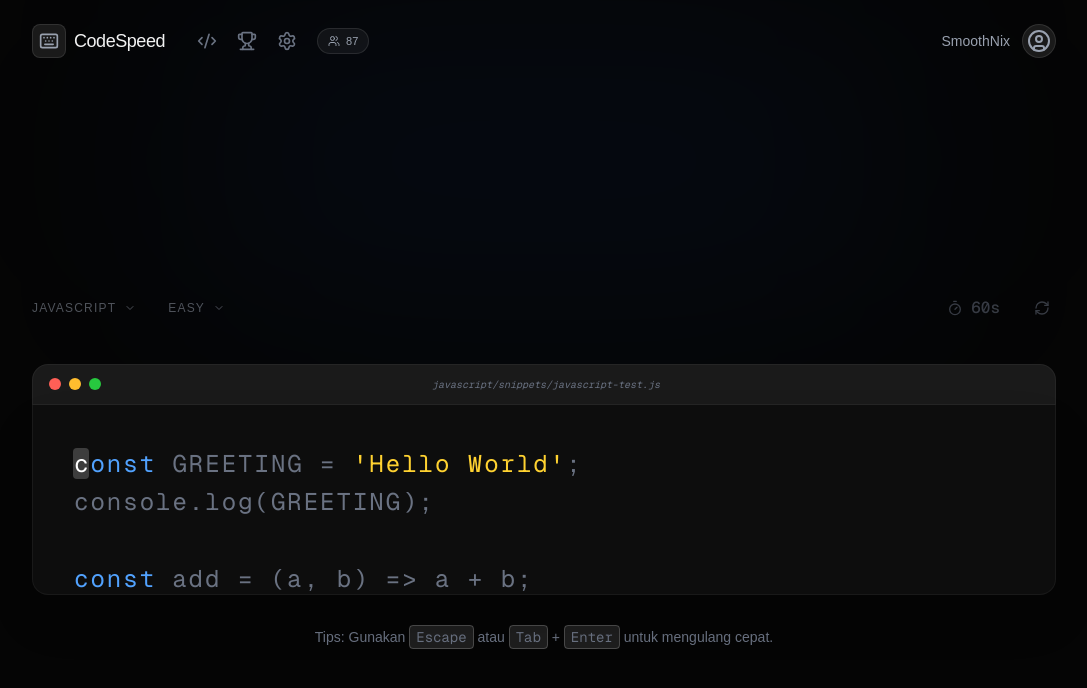
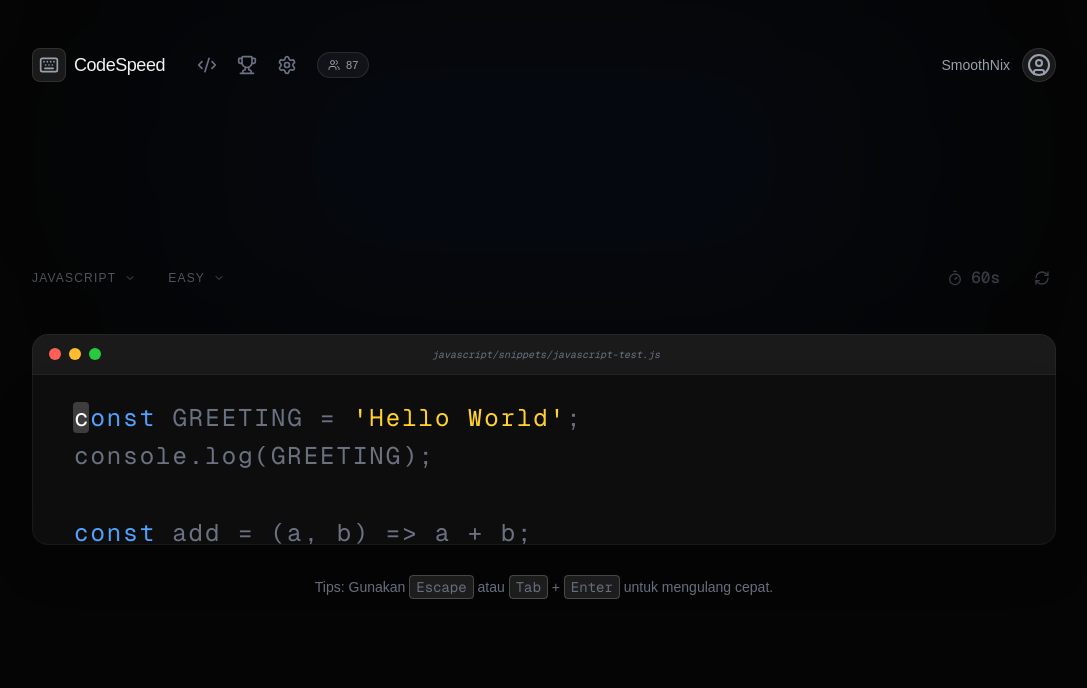
Before and after one commit to awakdeni/typing-test, a Next.js app: page / in a window 1280 px wide. Shown: the top 688 px of the page, without its empty margins (96-1183 px from the left). Built offline with nearby package versions, Linux system fonts and the light colour scheme.

Commit message:
style: menggeser seluruh layout ke atas untuk efisiensi ruang

```diff
--- a/src/app/page.tsx
+++ b/src/app/page.tsx
@@ -9,9 +9,9 @@ export default function Home() {
         <div className="absolute top-0 left-1/2 -translate-x-1/2 w-[60%] h-[40%] bg-blue-600/5 blur-[120px] rounded-full" />
       </div>
 
-      <div className="relative z-10 container mx-auto px-4 py-6 flex flex-col min-h-screen">
+      <div className="relative z-10 container mx-auto px-4 pt-12 pb-20 flex flex-col min-h-screen">
         {/* Navigation Header */}
-        <header className="flex items-center justify-between mb-24 max-w-5xl mx-auto w-full">
+        <header className="flex items-center justify-between mb-12 max-w-5xl mx-auto w-full">
           <div className="flex items-center gap-8">
             <div className="flex items-center gap-2 group cursor-pointer">
               <div className="bg-[#1a1a1a] p-1.5 rounded-lg border border-white/10 group-hover:border-blue-500/50 transition-colors">
--- a/src/components/CodeDisplay.tsx
+++ b/src/components/CodeDisplay.tsx
@@ -92,7 +92,7 @@ export const CodeDisplay: React.FC<CodeDisplayProps> = ({
 
       <div
         ref={containerRef}
-        className="relative font-mono text-2xl leading-[1.6] bg-[#0d0d0d] p-10 rounded-b-2xl border-x border-b border-white/5 shadow-2xl overflow-y-hidden h-[190px] scrollbar-hide"
+        className="relative font-mono text-2xl leading-[1.6] bg-[#0d0d0d] pt-6 pb-10 px-10 rounded-b-2xl border-x border-b border-white/5 shadow-2xl overflow-y-hidden h-[170px] scrollbar-hide"
       >
         <div className="whitespace-pre-wrap break-words">
           {code.split('').map((char, index) => {
```
